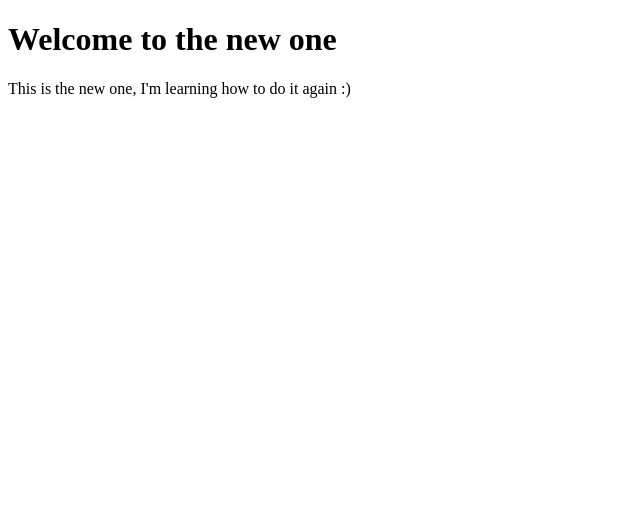
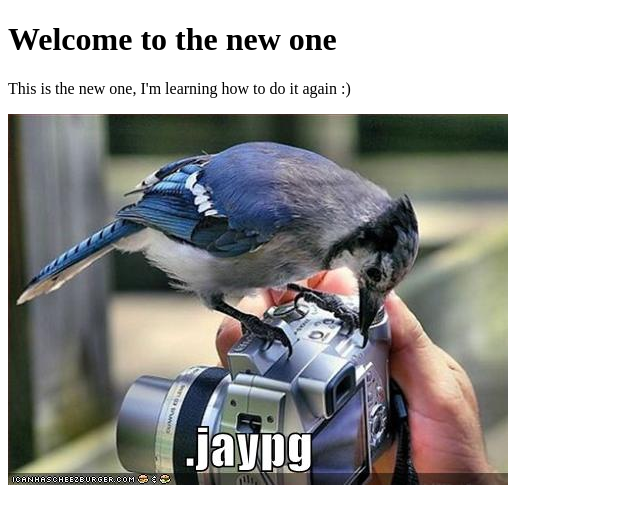
Before and after one commit to unltdfaith/unltdfaith-website, a plain HTML site: page index.html in a window 1280 px wide. Shown: the whole page, without its empty margins (0-640 px from the left). Drawn offline with Linux system fonts and the light colour scheme.

Commit message:
added pic

```diff
--- a/index.html
+++ b/index.html
@@ -7,5 +7,6 @@
   <body>
     <h1>Welcome to the new one</h1>
     <p>This is the new one, I'm learning how to do it again :)</p>
+    <img src="images/jaypg.jpg" alt="jaybird" />
   </body>
 </html>
```
Also changed, not shown: images/jaypg.jpg (added).
